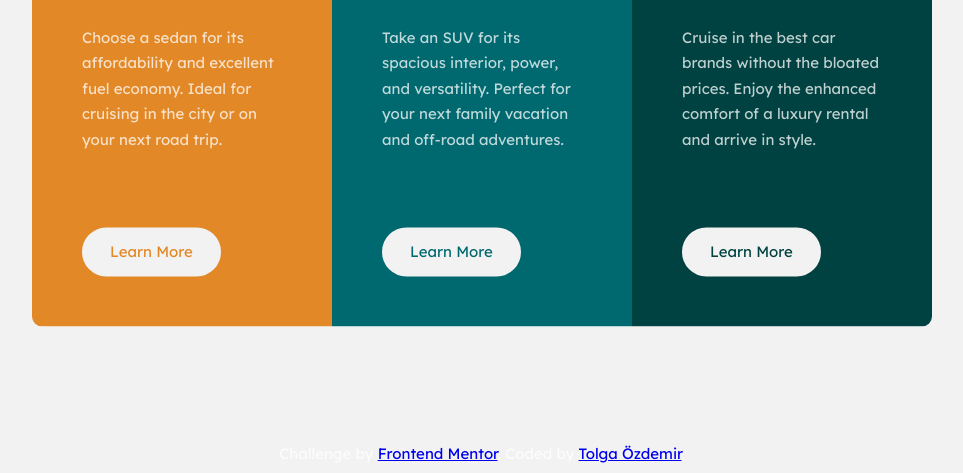
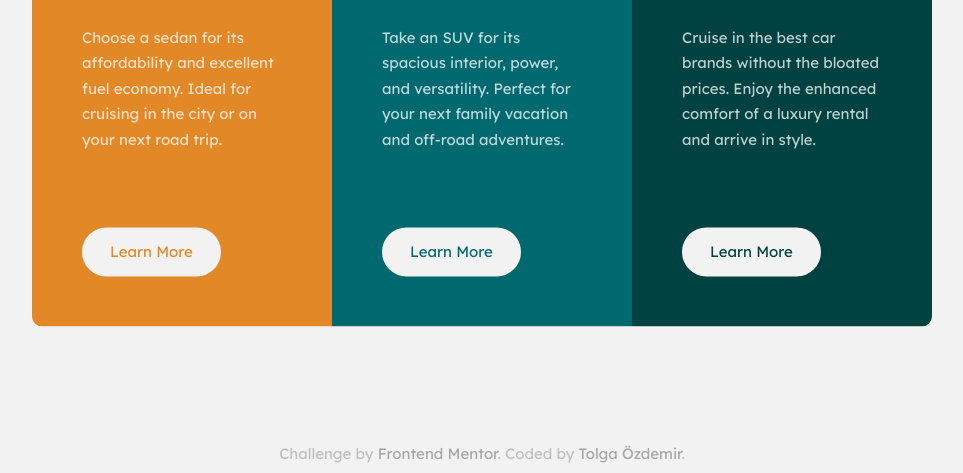
Before and after one commit to tolgaozdemir/3-column-card-component, a website: page index.html in a window 1280 px wide. Shown: the part 327-800 px from the top of the page, without its empty margins (158-1121 px from the left). Drawn offline with Linux system fonts and the light colour scheme.

Commit message:
small changes

```diff
--- a/index.html
+++ b/index.html
@@ -38,8 +38,8 @@
   </div>
 
   <div class="attribution">
-    Challenge by <a href="https://www.frontendmentor.io?ref=challenge" target="_blank">Frontend Mentor</a>.
-    Coded by <a href="#">Tolga Özdemir</a>.
+    Challenge by <a class="attribution__link" href="https://www.frontendmentor.io?ref=challenge" target="_blank">Frontend Mentor</a>.
+    Coded by <a class="attribution__link" href="https://github.com/tolgaozdemir" target="_blank">Tolga Özdemir</a>.
   </div>
 
 </body>
--- a/sass/main.scss
+++ b/sass/main.scss
@@ -101,7 +101,7 @@ body {
         outline: none;
         color: inherit;
         background-color: transparent;
-        transform: scale(1);
+        transform: scale(0.95);
     }
 
     &--orange {
@@ -124,4 +124,10 @@ body {
     bottom: 1rem;
     width: 100%;
     text-align: center;
+    color: hsl(0, 0%, 75%);
+
+    &__link {
+        text-decoration: none;
+        color: hsl(0, 0%, 65%);
+    }
 }
```
Also changed, not shown: package.json (+7 -6 lines), css/style.css.
